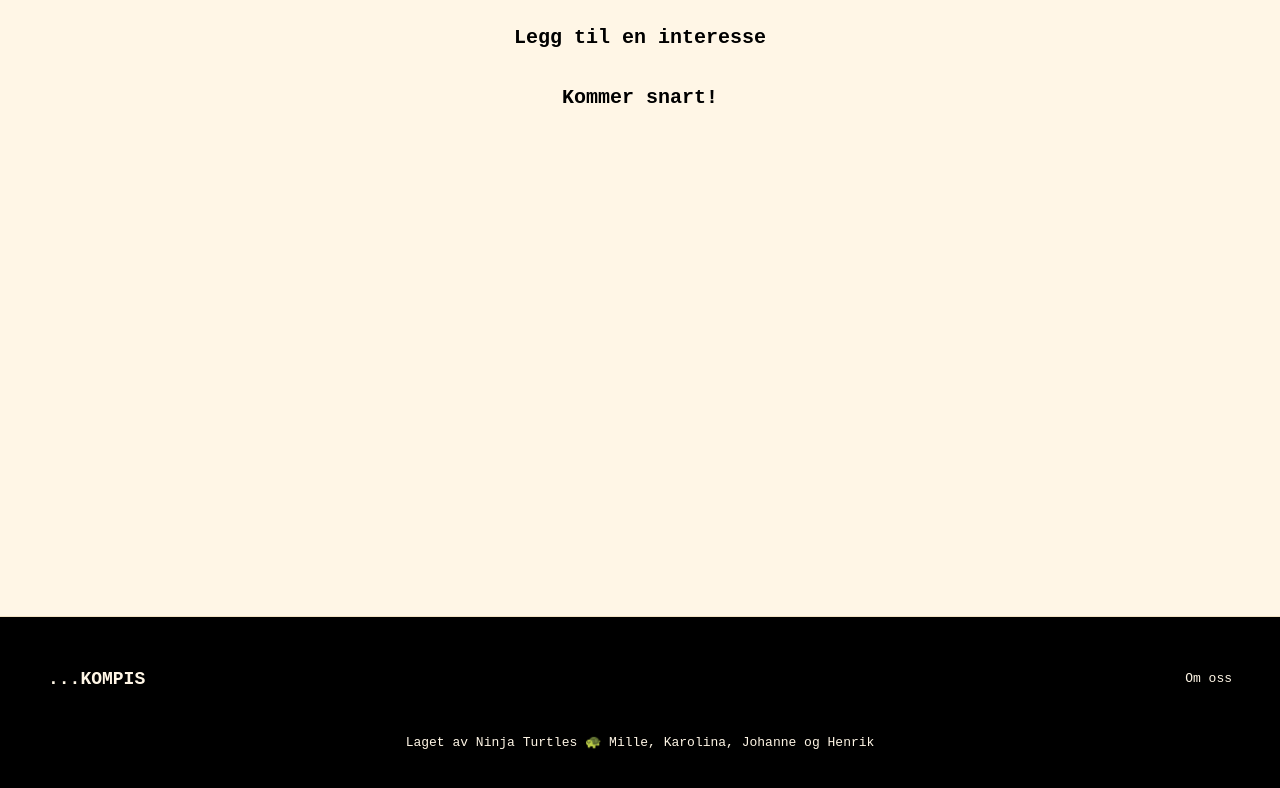
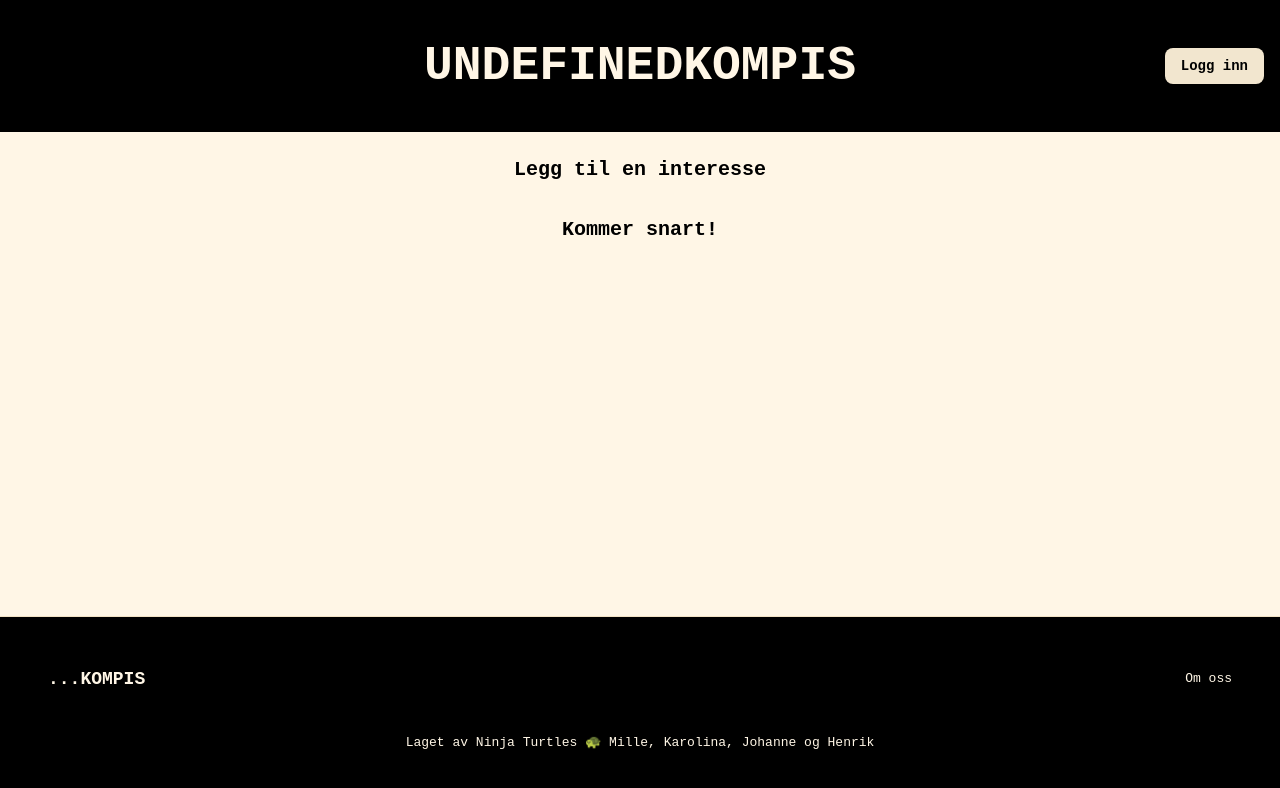
Before and after one commit to KaroGil/webathon, a Next.js app: page /hobbies/add in a window 1280 px wide. Shown: the top 788 px of the page. Built offline with nearby package versions, Linux system fonts and the light colour scheme; no server answers.

Commit message:
change get function

```diff
--- a/components/header.tsx
+++ b/components/header.tsx
@@ -3,7 +3,7 @@
 import Link from "next/link";
 import AuthButtons from "@/components/authButtons";
 import { usePathname } from "next/navigation";
-import { getInfinitiveBySlug } from "./interests";
+import { getInterestBySlug } from "./interests";
 
 export function Header() {
   const pathname = usePathname();
@@ -12,9 +12,8 @@ export function Header() {
 
   if (pathname.startsWith("/hobbies/")) {
     const hobby = pathname.split("/")[2];
-    const name = getInfinitiveBySlug(hobby);
-    if (!name) return null;
-    title = `${name.toUpperCase()}kompis`;
+    const name = getInterestBySlug(hobby);
+    title = `${name?.infinitiv?.toUpperCase()}kompis`;
   }
   return (
     <header className="w-full bg-black text-background px-4 py-12">
--- a/components/interests.ts
+++ b/components/interests.ts
@@ -2,11 +2,6 @@ export type Interest = { name: string; infinitiv: string; slug: string };
 
 export function getInterestBySlug(slug: string) {
   return interests.find((interest) => interest.slug === slug);
-}
-
-export function getInfinitiveBySlug(slug: string) {
-  const interest = interests.find((interest) => interest.slug === slug);
-  return interest ? interest.infinitiv : null;
 }
 
 export const interests: Interest[] = [
```
